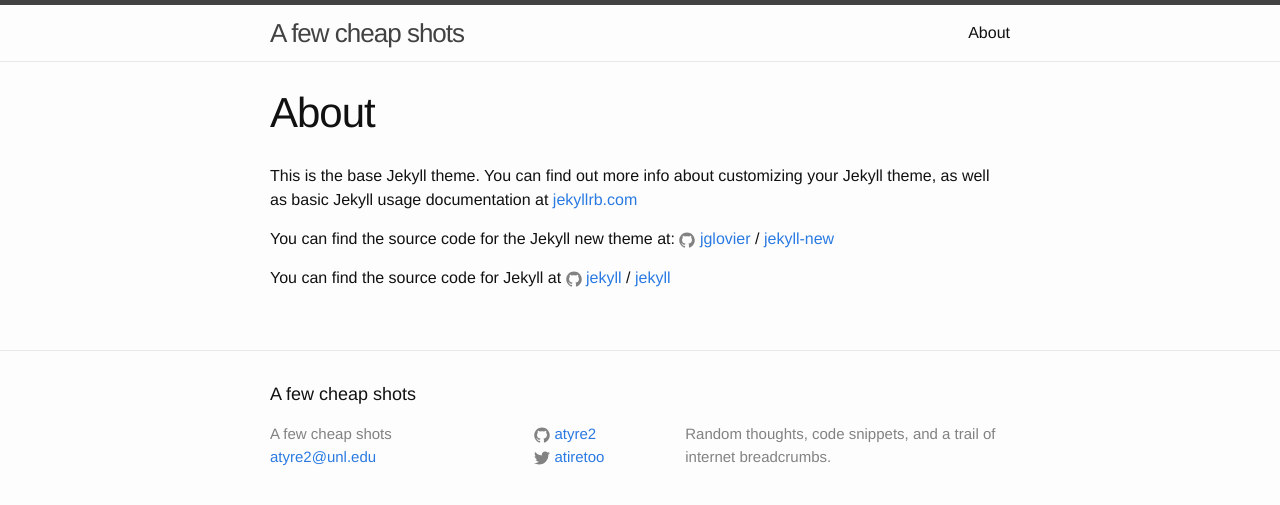
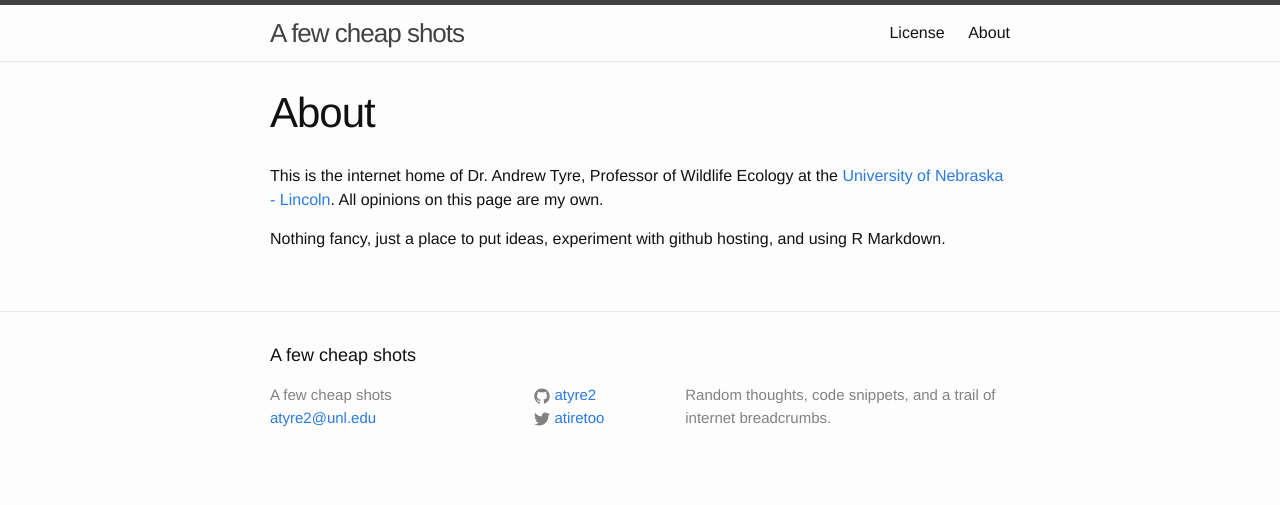
Before and after one commit to atyre2/atyre2.github.io, a Jekyll site: the page built from about.md, in a window 1280 px wide. Shown: the top 505 px of the page. Built offline with Jekyll 4.4.1, drawn with Linux system fonts in a browser that asks for light colours.

Commit message:
bit of basic tweaking and added license

```diff
--- a/about.md
+++ b/about.md
@@ -4,12 +4,6 @@
 permalink: /about/
 ---
 
-This is the base Jekyll theme. You can find out more info about customizing your Jekyll theme, as well as basic Jekyll usage documentation at [jekyllrb.com](http://jekyllrb.com/)
+This is the internet home of Dr. Andrew Tyre, Professor of Wildlife Ecology at the [University of Nebraska - Lincoln](http://snr.unl.edu/aboutus/who/people/faculty-member.asp?pid=523). All opinions on this page are my own.
 
-You can find the source code for the Jekyll new theme at:
-{% include icon-github.html username="jglovier" %} /
-[jekyll-new](https://github.com/jglovier/jekyll-new)
-
-You can find the source code for Jekyll at
-{% include icon-github.html username="jekyll" %} /
-[jekyll](https://github.com/jekyll/jekyll)
+Nothing fancy, just a place to put ideas, experiment with github hosting, and using R Markdown.
```
Also changed, not shown: LICENSE.md (added).
